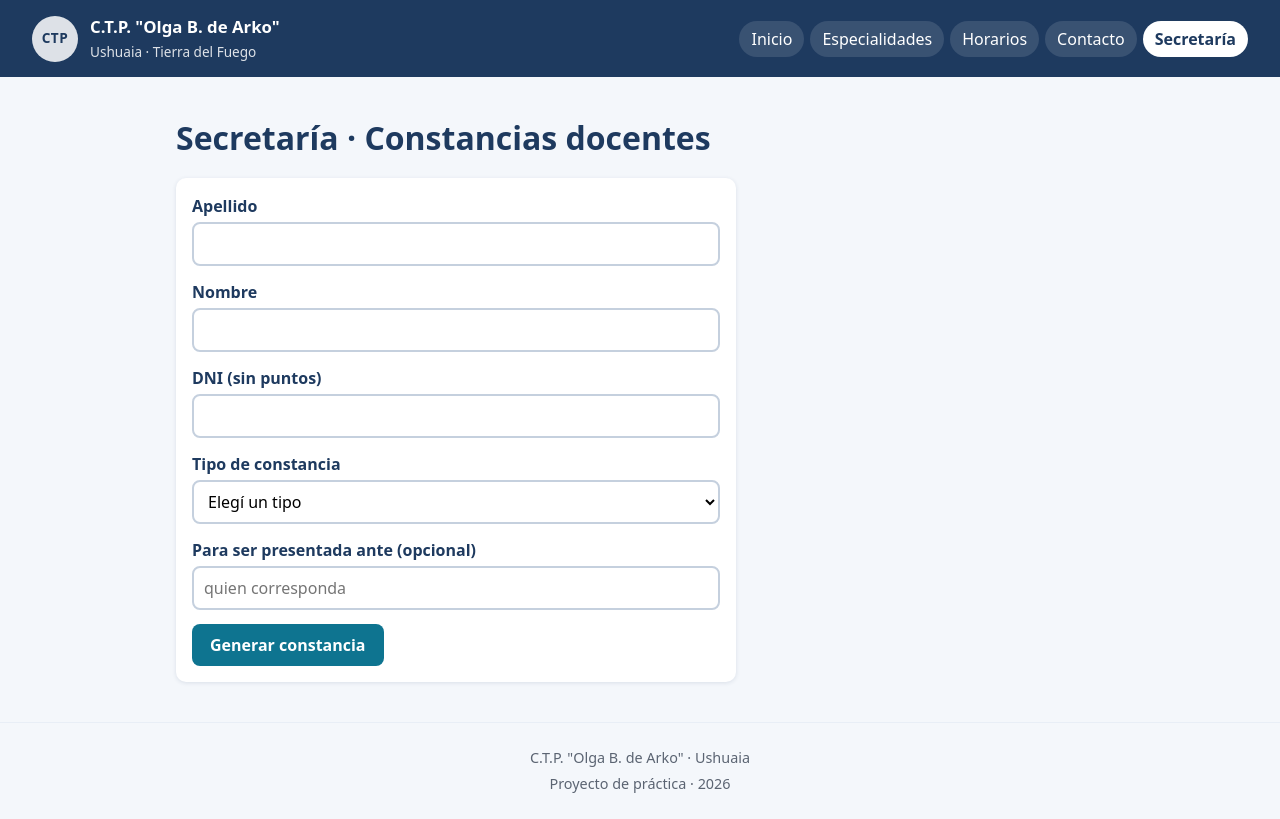
After one commit to Prof-NkoCussi/portal-escolar-php, a PHP site: page /constancias.php in a window 1280 px wide. The commit adds this page. Run offline with PHP 8.4, Linux system fonts and the light colour scheme.

Commit message:
Secretaría: constancias docentes con switch, fecha, número correlativo e impresión

```diff
--- /dev/null
+++ b/constancias.php
@@ -0,0 +1,151 @@
+<?php
+// constancias.php — Secretaría: modelo de constancia docente para imprimir
+// Junta todo lo del día: POST, validación, switch, date(), número correlativo e impresión
+
+require __DIR__ . '/funciones.php';
+
+// Lista de tipos para el <select> (el switch de abajo decide el texto de cada uno)
+$tipos = [
+    'servicio' => 'De servicio',
+    'horario'  => 'De horario',
+    'jornada'  => 'De asistencia a jornada',
+];
+
+$datos   = ['apellido' => '', 'nombre' => '', 'dni' => '', 'tipo' => '', 'ante' => ''];
+$errores = [];
+$constancia = null;     // queda en null hasta que haya una constancia lista para mostrar
+
+if ($_SERVER['REQUEST_METHOD'] === 'POST') {
+    // 1) Leer y limpiar
+    foreach ($datos as $campo => $vacio) {
+        $datos[$campo] = limpiar($_POST[$campo] ?? '');
+    }
+
+    // 2) Validar
+    if ($datos['apellido'] === '' || mb_strlen($datos['apellido']) > 60) {
+        $errores['apellido'] = 'Escribí el apellido (hasta 60 letras).';
+    }
+    if ($datos['nombre'] === '' || mb_strlen($datos['nombre']) > 60) {
+        $errores['nombre'] = 'Escribí el nombre (hasta 60 letras).';
+    }
+    if (!validar_dni($datos['dni'])) {
+        $errores['dni'] = 'El DNI tiene que tener 7 u 8 números, sin puntos.';
+    }
+    if (mb_strlen($datos['ante']) > 80) {
+        $errores['ante'] = 'Máximo 80 letras.';
+    }
+
+    // 3) switch: el texto depende del tipo; default atrapa cualquier valor inventado
+    switch ($datos['tipo']) {
+        case 'servicio':
+            $tituloConstancia = 'Constancia de servicio';
+            $cuerpo = 'presta servicios como docente en este establecimiento';
+            break;
+        case 'horario':
+            $tituloConstancia = 'Constancia de horario';
+            $cuerpo = 'cumple funciones en este establecimiento según el horario registrado en Secretaría';
+            break;
+        case 'jornada':
+            $tituloConstancia = 'Constancia de asistencia a jornada';
+            $cuerpo = 'asistió a la jornada institucional realizada en este establecimiento en el día de la fecha';
+            break;
+        default:
+            $errores['tipo'] = 'Elegí un tipo de constancia de la lista.';
+    }
+
+    // 4) Solo si todo está bien se gasta un número (un intento con errores no lo consume)
+    if (count($errores) === 0) {
+        $n = siguiente_numero(__DIR__ . '/almacen/contador.txt');
+        if ($n === 0) {
+            $errores['general'] = 'No se pudo generar el número de constancia. Revisar los permisos de la carpeta almacen/.';
+        } else {
+            $constancia = [
+                // str_pad completa con ceros a la izquierda: 7 → 0007
+                'numero'  => str_pad((string) $n, 4, '0', STR_PAD_LEFT) . '/' . date('Y'),
+                'titulo'  => $tituloConstancia,
+                'cuerpo'  => $cuerpo,
+                // mb_strtoupper pasa a mayúsculas respetando tildes y ñ
+                'persona' => mb_strtoupper($datos['apellido']) . ', ' . $datos['nombre'],
+                // number_format pone los puntos de miles: 28456123 → 28.456.123
+                'dni'     => number_format((int) $datos['dni'], 0, ',', '.'),
+                // si no completó "ante", va la fórmula de siempre
+                'ante'    => $datos['ante'] !== '' ? $datos['ante'] : 'quien corresponda',
+                'emitida' => date('d/m/Y H:i'),       // la pone el servidor, no el formulario
+            ];
+        }
+    }
+}
+
+$titulo = 'Secretaría · Constancias';
+require __DIR__ . '/includes/header.php';
+?>
+<!-- no-imprimir: el título de la página no sale en el papel, solo la constancia -->
+<h1 class="no-imprimir">Secretaría · Constancias docentes</h1>
+
+<?php if ($constancia !== null): ?>
+    <!-- la constancia: todo lo que vino del usuario pasa por e() -->
+    <article class="constancia">
+        <p class="constancia__num">Constancia N.º <?= e($constancia['numero']) ?></p>
+        <p class="constancia__escuela">C.T.P. "Olga B. de Arko" · Ushuaia</p>
+        <h2 class="constancia__titulo"><?= e($constancia['titulo']) ?></h2>
+        <p>Se deja constancia de que <strong><?= e($constancia['persona']) ?></strong>, DNI <?= e($constancia['dni']) ?>, <?= e($constancia['cuerpo']) ?>.</p>
+        <p>A pedido de la persona interesada y para ser presentada ante <strong><?= e($constancia['ante']) ?></strong>, se extiende la presente en Ushuaia, el <?= e(fecha_larga()) ?>.</p>
+        <p class="constancia__pie">Emitida el <?= e($constancia['emitida']) ?> · Modelo de práctica, sin firma ni sello.</p>
+    </article>
+
+    <!-- no-imprimir: los botones no salen en el papel -->
+    <p class="acciones no-imprimir">
+        <button class="boton" type="button" data-imprimir>Imprimir</button>
+        <a href="constancias.php">Nueva constancia</a>
+    </p>
+<?php else: ?>
+    <?php if (count($errores) > 0): ?>
+        <p class="aviso aviso--error"><?= isset($errores['general']) ? e($errores['general']) : 'Revisá los campos marcados en rojo.' ?></p>
+    <?php endif; ?>
+
+    <form class="tarjeta formulario" action="constancias.php" method="post">
+        <div class="campo">
+            <label for="apellido">Apellido</label>
+            <input id="apellido" name="apellido" maxlength="60" required
+                   value="<?= e($datos['apellido']) ?>"<?= isset($errores['apellido']) ? ' aria-invalid="true"' : '' ?>>
+            <?php if (isset($errores['apellido'])): ?><p class="campo__error"><?= e($errores['apellido']) ?></p><?php endif; ?>
+        </div>
+
+        <div class="campo">
+            <label for="nombre">Nombre</label>
+            <input id="nombre" name="nombre" maxlength="60" required
+                   value="<?= e($datos['nombre']) ?>"<?= isset($errores['nombre']) ? ' aria-invalid="true"' : '' ?>>
+            <?php if (isset($errores['nombre'])): ?><p class="campo__error"><?= e($errores['nombre']) ?></p><?php endif; ?>
+        </div>
+
+        <div class="campo">
+            <label for="dni">DNI (sin puntos)</label>
+            <!-- inputmode="numeric": en el celular abre el teclado de números -->
+            <input id="dni" name="dni" inputmode="numeric" maxlength="8" required
+                   value="<?= e($datos['dni']) ?>"<?= isset($errores['dni']) ? ' aria-invalid="true"' : '' ?>>
+            <?php if (isset($errores['dni'])): ?><p class="campo__error"><?= e($errores['dni']) ?></p><?php endif; ?>
+        </div>
+
+        <div class="campo">
+            <label for="tipo">Tipo de constancia</label>
+            <select id="tipo" name="tipo" required<?= isset($errores['tipo']) ? ' aria-invalid="true"' : '' ?>>
+                <option value="">Elegí un tipo</option>
+                <?php foreach ($tipos as $clave => $nombre): ?>
+                    <option value="<?= e($clave) ?>"<?= $clave === $datos['tipo'] ? ' selected' : '' ?>><?= e($nombre) ?></option>
+                <?php endforeach; ?>
+            </select>
+            <?php if (isset($errores['tipo'])): ?><p class="campo__error"><?= e($errores['tipo']) ?></p><?php endif; ?>
+        </div>
+
+        <div class="campo">
+            <label for="ante">Para ser presentada ante (opcional)</label>
+            <input id="ante" name="ante" maxlength="80" placeholder="quien corresponda"
+                   value="<?= e($datos['ante']) ?>"<?= isset($errores['ante']) ? ' aria-invalid="true"' : '' ?>>
+            <?php if (isset($errores['ante'])): ?><p class="campo__error"><?= e($errores['ante']) ?></p><?php endif; ?>
+        </div>
+
+        <button class="boton" type="submit">Generar constancia</button>
+    </form>
+<?php endif; ?>
+
+<?php require __DIR__ . '/includes/footer.php'; ?>
--- a/css/styles.css
+++ b/css/styles.css
@@ -127,3 +127,37 @@ input:focus, select:focus, textarea:focus { outline: 3px solid var(--acento); ou
 .resumen { display: grid; grid-template-columns: max-content 1fr; gap: 6px 14px; margin: 14px 0; }
 .resumen dt { font-weight: 700; color: var(--azul); }
 .resumen dd { margin: 0; overflow-wrap: anywhere; }  /* un email largo no rompe la tarjeta */
+
+/* ---------- Secretaría: la constancia ---------- */
+.constancia {
+    position: relative; overflow: hidden;            /* la marca de agua no se sale de la hoja */
+    max-width: 720px; background: var(--blanco); color: #111;
+    border: 1px solid #C5D0DE; border-radius: 4px; padding: 32px 28px;
+    font-family: Georgia, "Times New Roman", serif;  /* letra de documento */
+    font-size: 1.05rem; line-height: 1.7;
+}
+.constancia::before {
+    content: "MODELO · SIN VALIDEZ OFICIAL";
+    position: absolute; inset: 0;                    /* ocupa toda la hoja */
+    display: grid; place-items: center;              /* texto al centro */
+    font-family: system-ui, sans-serif; font-weight: 800; white-space: nowrap;
+    font-size: clamp(1.2rem, 6vw, 2.3rem);           /* se achica en pantallas chicas */
+    color: rgba(185, 28, 28, .16);                   /* rojo casi transparente */
+    transform: rotate(-28deg);                       /* en diagonal */
+    pointer-events: none;                            /* no tapa los clics */
+}
+.constancia__num { text-align: right; font-size: .9rem; color: #555; margin-top: 0; }
+.constancia__escuela { text-align: center; font-weight: 700; margin-bottom: 0; }
+.constancia__titulo { text-align: center; text-transform: uppercase; letter-spacing: .06em; color: #111; font-family: inherit; }
+.constancia__pie { font-size: .85rem; color: #555; border-top: 1px solid #DDD; padding-top: 8px; margin-top: 28px; }
+.acciones { display: flex; flex-wrap: wrap; align-items: center; gap: 16px; }
+
+/* ---------- Impresión: solo la constancia ---------- */
+@page { size: A4; margin: 2cm; }                             /* hoja A4 con márgenes de 2 cm */
+@media print {
+    .cabecera, .pie, .no-imprimir { display: none; }         /* fuera el menú, el pie y los botones */
+    body { background: #fff; }
+    .contenido { max-width: none; padding: 0; }
+    .constancia { border: 0; max-width: none; padding: 0; }
+    .constancia::before { print-color-adjust: exact; -webkit-print-color-adjust: exact; }   /* que se imprima la marca de agua */
+}
--- a/funciones.php
+++ b/funciones.php
@@ -54,3 +54,17 @@ function es_actual(string $archivo): string
     // si coincide, devuelve el atributo que usan el CSS y los lectores de pantalla
     return basename($_SERVER['SCRIPT_NAME']) === $archivo ? ' aria-current="page"' : '';
 }
+
+// siguiente_numero(): da el próximo número de constancia y lo deja guardado
+// Devuelve 0 si no pudo guardar (por ejemplo, Apache sin permiso en almacen/)
+function siguiente_numero(string $archivo): int
+{
+    // si el archivo existe, se lee el último número; si no, se arranca de 0
+    $ultimo = is_file($archivo) ? (int) file_get_contents($archivo) : 0;
+    $nuevo = $ultimo + 1;
+    // LOCK_EX: nadie más escribe el archivo mientras guardamos
+    if (file_put_contents($archivo, (string) $nuevo, LOCK_EX) === false) {
+        return 0;
+    }
+    return $nuevo;
+}
--- a/includes/footer.php
+++ b/includes/footer.php
@@ -8,5 +8,7 @@
     <!-- date('Y') pone el año solo: no hay que cambiarlo cada enero -->
     <p>Proyecto de práctica · <?= date('Y') ?></p>
 </footer>
+<!-- el botón Imprimir de Secretaría; en las otras páginas no hace nada -->
+<script src="js/imprimir.js"></script>
 </body>
 </html>
--- /dev/null
+++ b/js/imprimir.js
@@ -0,0 +1,7 @@
+// js/imprimir.js — el único JavaScript del portal
+// Busca el botón que tiene el atributo data-imprimir
+const boton = document.querySelector('[data-imprimir]');
+// Si está en esta página, al hacer clic abre el diálogo de impresión del navegador
+if (boton) {
+    boton.addEventListener('click', () => window.print());
+}
```
